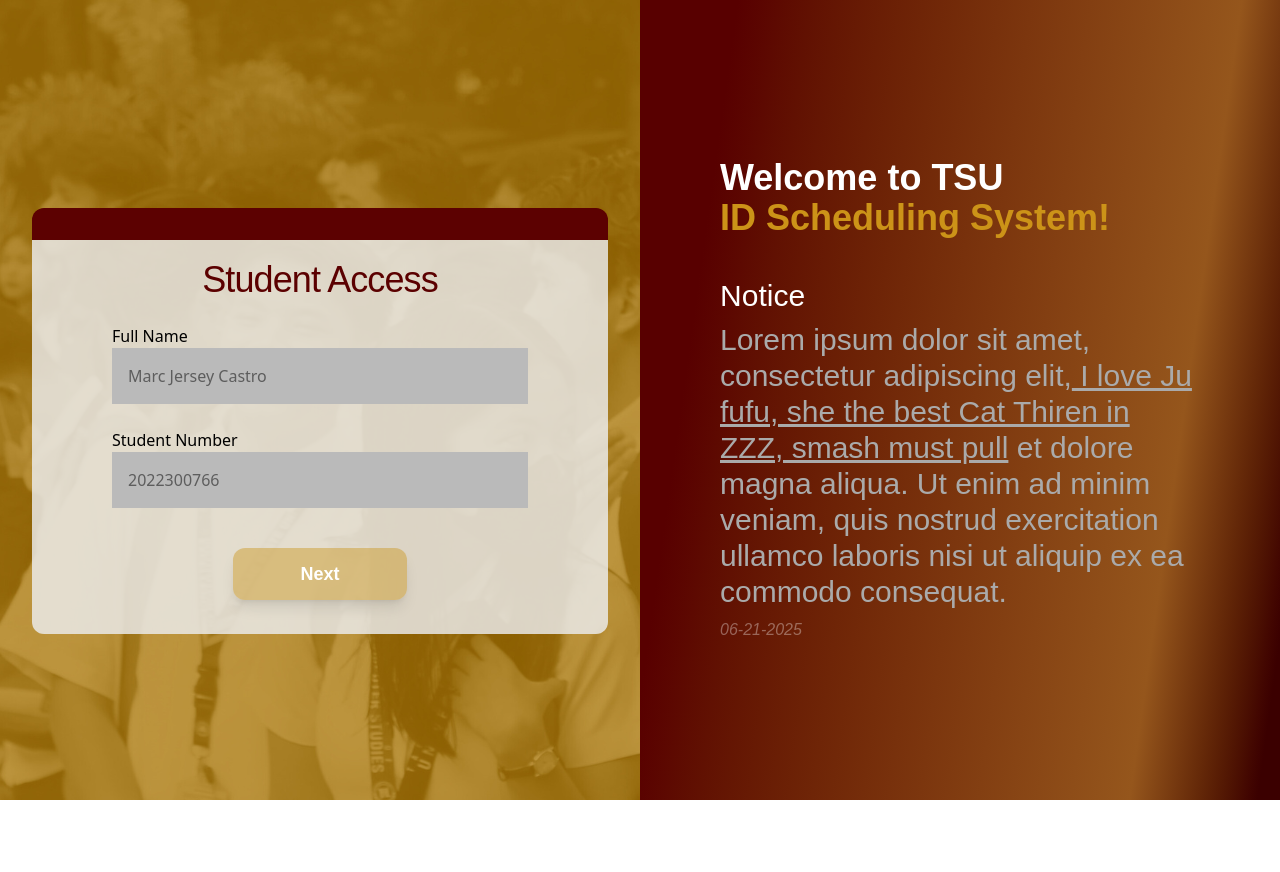
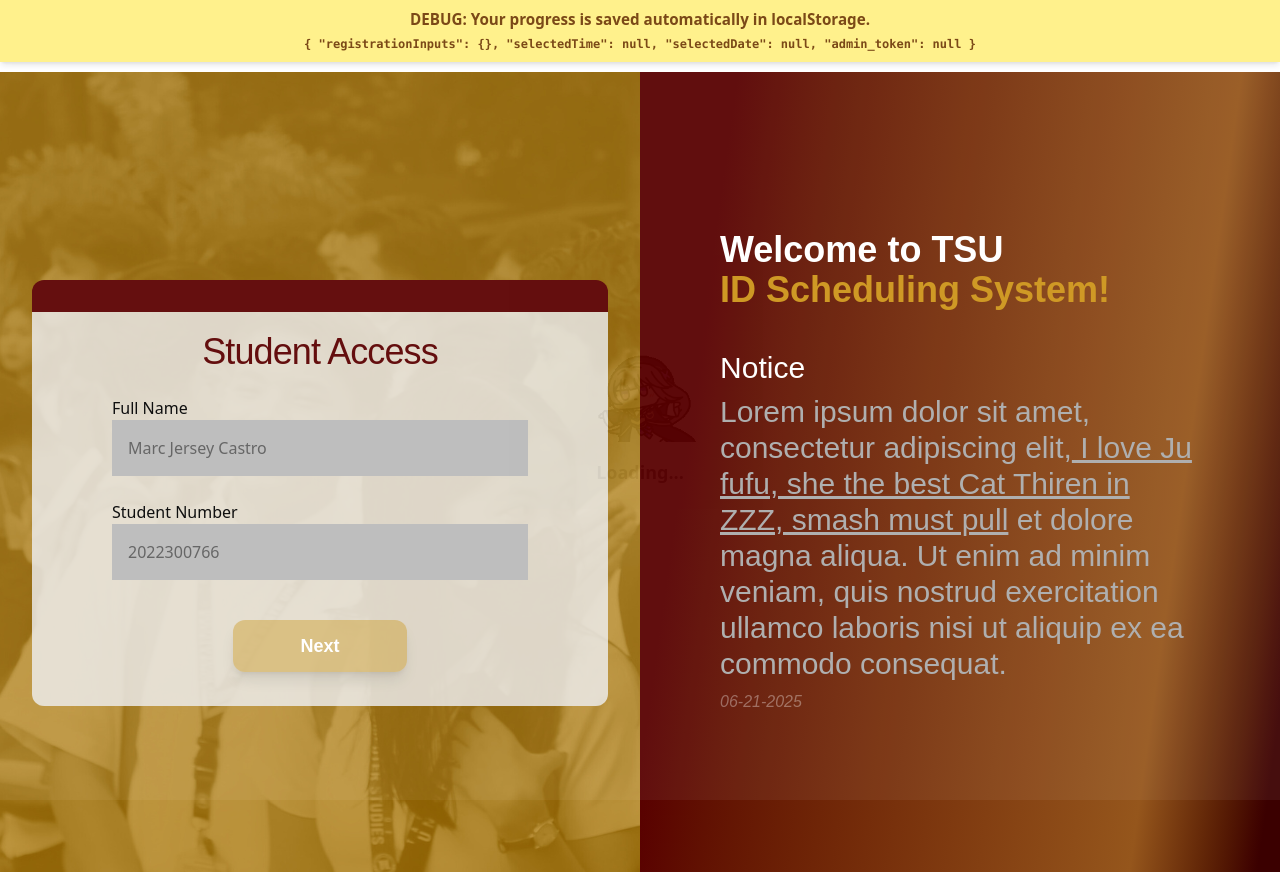
Before and after one commit to MUMEi-28/TSU-ID-Scheduling-System, a React (Vite) app in the folder frontend/: page / in a window 1280 px wide. Before the commit the page ends 800 px from the top, so only its background shows below. Built offline with nearby package versions, Linux system fonts and the light colour scheme; a web font is replaced by a local one.

Commit message:
some additions for optimization
-adding kurukuru.gif for loading
-this might break but I testing routing for navigation to avoid session confusion if the user decides to change url or reloads

```diff
--- a/frontend/src/App.jsx
+++ b/frontend/src/App.jsx
@@ -2,13 +2,14 @@
 import ScheduleReceipt from "./Components/Student/Pages/ScheduleReceipt";
 import ScheduleSelection from "./Components/Student/Pages/ScheduleSelection";
 import AdminPage from "./Components/Admin/AdminPage";
-import { Routes, Route, useNavigate } from "react-router-dom";
+import { Routes, Route, useNavigate, useLocation } from "react-router-dom";
 import QueryPanel from "./Components/Student/NewScheduleSelection/QueryPanel";
 import TimePicker from "./Components/Student/NewScheduleSelection/TimePicker";
 import NotFound from "./Components/Error/NotFound";
+import kuruKuru from './Components/public/kurukuru-kururing.gif';
 
 import axios from "axios";
-import { useEffect, useState } from "react";
+import { useEffect, useState, useRef } from "react";
 
 function AdminRoute({ children }) {
   const token = localStorage.getItem('admin_token');
@@ -29,16 +30,78 @@
 export default function App()
 {
   const navigate = useNavigate();
+  const location = useLocation();
 
+  // Global loading overlay state
+  const [globalLoading, setGlobalLoading] = useState(true);
+  const [fadeOut, setFadeOut] = useState(false);
+  const fadeTimeoutRef = useRef(null);
 
   // Submission
   const [registrationInputs, setRegistrationInputs] = useState(() => {
     const saved = localStorage.getItem('registrationInputs');
     return saved ? JSON.parse(saved) : {};
   });
-  const [selectedTime, setSelectedTime] = useState(null);
-  const [selectedDate, setSelectedDate] = useState(null);
+  const [selectedTime, setSelectedTime] = useState(() => {
+    const saved = localStorage.getItem('selectedTime');
+    return saved ? JSON.parse(saved) : null;
+  });
+  const [selectedDate, setSelectedDate] = useState(() => {
+    const saved = localStorage.getItem('selectedDate');
+    return saved ? JSON.parse(saved) : null;
+  });
 
+  // Always clear progress when navigating to home page
+  useEffect(() => {
+    if (location.pathname === '/') {
+      localStorage.removeItem('registrationInputs');
+      localStorage.removeItem('selectedTime');
+      localStorage.removeItem('selectedDate');
+      setRegistrationInputs({});
+      setSelectedTime(null);
+      setSelectedDate(null);
+    }
+  }, [location.pathname]);
+
+  // Show loading overlay on initial mount and route changes
+  useEffect(() => {
+    setGlobalLoading(true);
+    setFadeOut(false);
+    // Simulate a short delay for demonstration, or wait for actual data if needed
+    const timeout = setTimeout(() => {
+      setFadeOut(true);
+      fadeTimeoutRef.current = setTimeout(() => setGlobalLoading(false), 600); // 600ms fade duration
+    }, 5000); // 5 seconds for testing
+    return () => {
+      clearTimeout(timeout);
+      if (fadeTimeoutRef.current) clearTimeout(fadeTimeoutRef.current);
+    };
+  }, [location.pathname]);
+
+  // Simple navigation guard: alert and clear progress only when navigating to home page
+  useEffect(() => {
+    if (location.pathname === '/') return;
+    const handlePopState = () => {
+      if (window.location.pathname === '/') {
+        const hasProgress = localStorage.getItem('registrationInputs') || localStorage.getItem('selectedTime') || localStorage.getItem('selectedDate');
+        if (hasProgress) {
+          const confirmReset = window.confirm('Navigating to the home page will reset your progress. Continue?');
+          if (confirmReset) {
+            localStorage.removeItem('registrationInputs');
+            localStorage.removeItem('selectedTime');
+            localStorage.removeItem('selectedDate');
+            setRegistrationInputs({});
+            setSelectedTime(null);
+            setSelectedDate(null);
+          } else {
+            window.history.go(1); // Prevent navigation
+          }
+        }
+      }
+    };
+    window.addEventListener('popstate', handlePopState);
+    return () => window.removeEventListener('popstate', handlePopState);
+  }, [location.pathname]);
 
   function handleStudentInfoChange(event)
   {
@@ -57,6 +120,13 @@
     localStorage.setItem('registrationInputs', JSON.stringify(registrationInputs));
     console.log(registrationInputs);
   }, [registrationInputs])
+
+  useEffect(() => {
+    localStorage.setItem('selectedTime', JSON.stringify(selectedTime));
+  }, [selectedTime]);
+  useEffect(() => {
+    localStorage.setItem('selectedDate', JSON.stringify(selectedDate));
+  }, [selectedDate]);
 
   function handlingDataObjectsTest()
   {
@@ -78,15 +148,64 @@
   function handleLogout() {
     localStorage.removeItem('admin_token');
     localStorage.removeItem('registrationInputs');
+    localStorage.removeItem('selectedTime');
+    localStorage.removeItem('selectedDate');
     setRegistrationInputs({});
+    setSelectedTime(null);
+    setSelectedDate(null);
     navigate('/');
   }
 
+  // Clear localStorage when unselecting date or time
+  function handleUnselectDate() {
+    setSelectedDate(null);
+    setSelectedTime(null);
+    localStorage.removeItem('selectedDate');
+    localStorage.removeItem('selectedTime');
+    // Optionally clear registrationInputs.schedule_date
+    setRegistrationInputs(prev => ({ ...prev, schedule_date: null }));
+    localStorage.setItem('registrationInputs', JSON.stringify({ ...registrationInputs, schedule_date: null }));
+  }
+  function handleUnselectTime() {
+    setSelectedTime(null);
+    localStorage.removeItem('selectedTime');
+    // Optionally clear registrationInputs.schedule_time
+    setRegistrationInputs(prev => ({ ...prev, schedule_time: null }));
+    localStorage.setItem('registrationInputs', JSON.stringify({ ...registrationInputs, schedule_time: null }));
+  }
+
+  const debugData = {
+    registrationInputs: registrationInputs,
+    selectedTime: selectedTime,
+    selectedDate: selectedDate,
+    admin_token: localStorage.getItem('admin_token')
+  };
+
   return (
+    <>
+      {globalLoading && (
+        <div
+          className={`fixed inset-0 z-[9999] flex flex-col items-center justify-center bg-white bg-opacity-90 transition-opacity duration-700 ${fadeOut ? 'opacity-0' : 'opacity-100'}`}
+        >
+          <img src={kuruKuru} alt="Loading..." className="w-32 h-32 mx-auto animate-spin-slow" />
+          <p className="text-lg text-gray-700 mt-4 font-bold">Loading...</p>
+        </div>
+      )}
+      <div className="w-full bg-yellow-200 text-yellow-900 text-center py-2 font-bold fixed top-0 left-0 z-50 shadow-md" style={{fontSize: '0.95rem'}}>
+        DEBUG: Your progress is saved automatically in localStorage.<br/>
+        <span className="font-mono text-xs">{JSON.stringify(debugData, null, 2)}</span>
+      </div>
+      <div style={{ paddingTop: '72px' }}>
     <Routes>
       <Route path='/' element={<RegistrationForm
         registrationInputs={registrationInputs}
         handleChange={handleStudentInfoChange}
+            selectedTime={selectedTime}
+            setSelectedTime={setSelectedTime}
+            selectedDate={selectedDate}
+            setSelectedDate={setSelectedDate}
+            handleUnselectDate={handleUnselectDate}
+            handleUnselectTime={handleUnselectTime}
       />} />
 
 
@@ -101,6 +220,8 @@
             handlingDataObjectsTest={handlingDataObjectsTest}
             setRegistrationInputs={setRegistrationInputs}
             handleLogout={handleLogout}
+                handleUnselectDate={handleUnselectDate}
+                handleUnselectTime={handleUnselectTime}
           />
         </StudentRoute>
       } />
@@ -111,16 +232,20 @@
             registrationInputs={registrationInputs}
             handleSubmit={handleSubmit}
             handleLogout={handleLogout}
+                selectedTime={selectedTime}
+                selectedDate={selectedDate}
           />
         </StudentRoute>
       } />
 
       <Route path='/admin' element={
         <AdminRoute>
-          <AdminPage />
+              <AdminPage handleLogout={handleLogout} />
         </AdminRoute>
       } />
       <Route path="*" element={<NotFound />} />
     </Routes>
+      </div>
+    </>
   )
 }
--- a/frontend/src/Components/Student/NewScheduleSelection/TimePicker.jsx
+++ b/frontend/src/Components/Student/NewScheduleSelection/TimePicker.jsx
@@ -2,6 +2,7 @@
 import { useNavigate } from 'react-router-dom';
 import axios from 'axios';
 import { format } from 'date-fns';
+import kuruKuru from '../../public/kurukuru-kururing.gif';
 
 const TimePicker = (props) =>
 {
```
